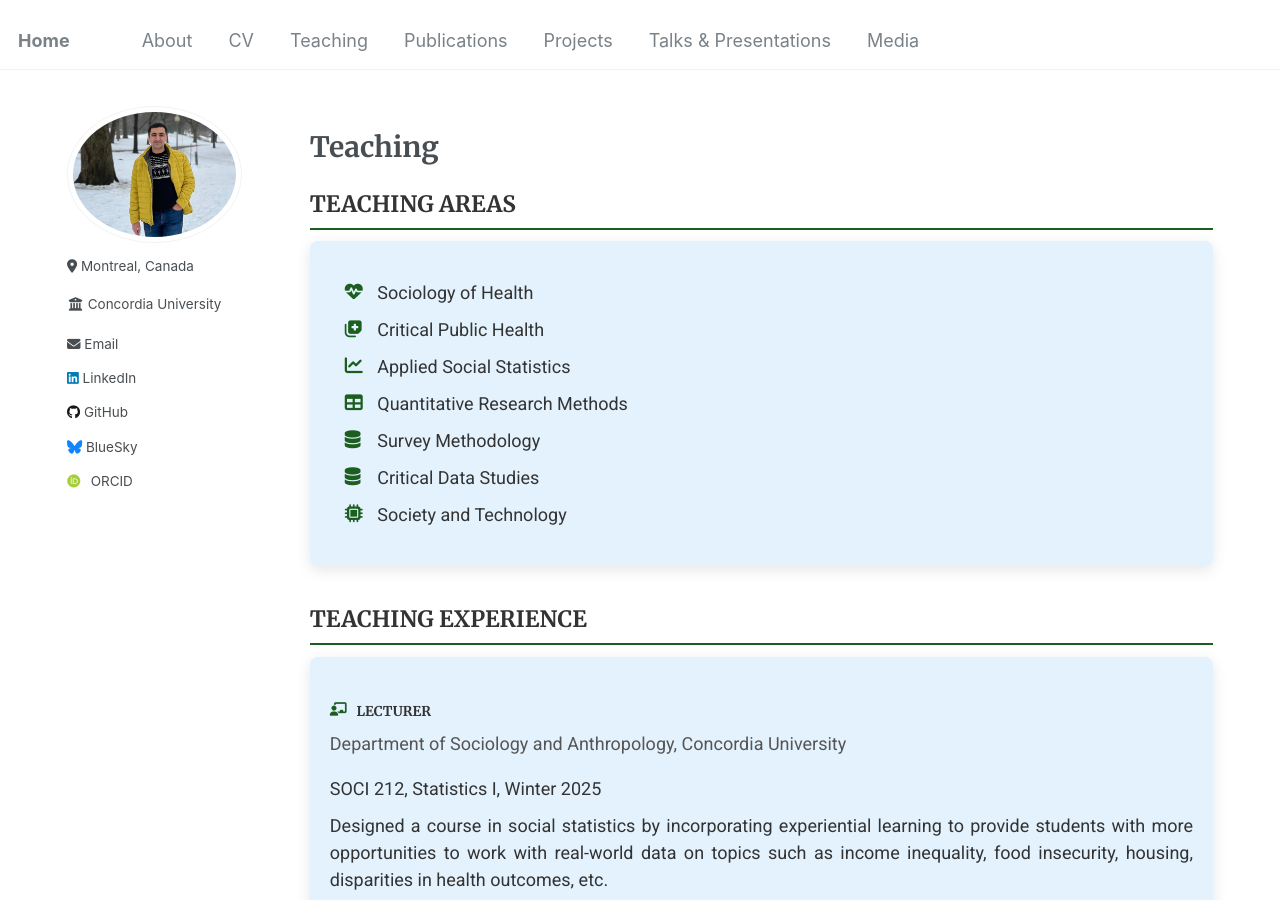
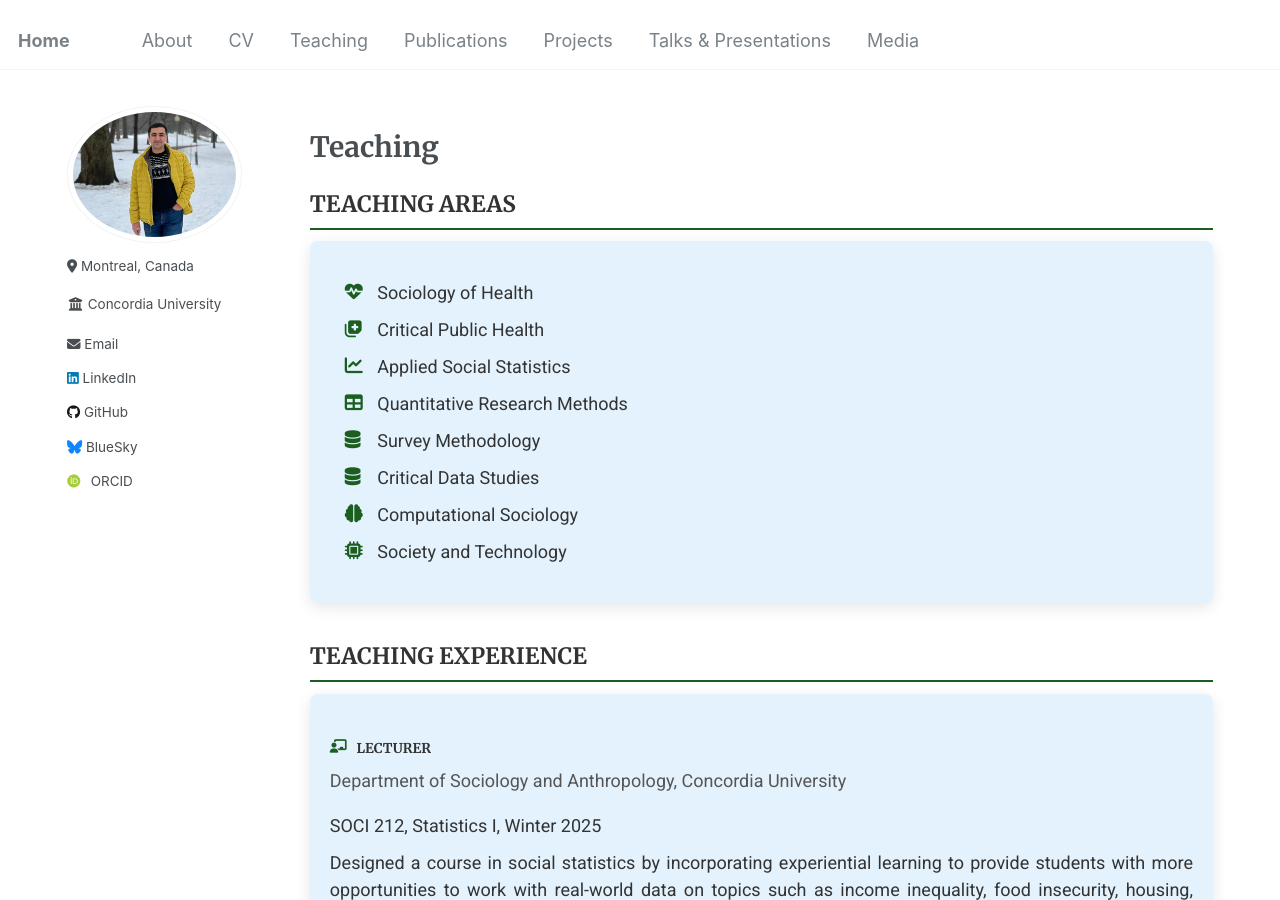
Before and after one commit to Mohsnmonji/mohsnmonji.github.io, a Jekyll site: the page built from _pages/teaching.md, in a window 1280 px wide and 900 px high. Built offline with Jekyll 4.4.1, drawn with Linux system fonts in a browser that asks for light colours; some web fonts are replaced.

Commit message:
Update teaching.md

```diff
--- a/_pages/teaching.md
+++ b/_pages/teaching.md
@@ -71,6 +71,7 @@ author_profile: true
     <li><i class="fas fa-table icon"></i> Quantitative Research Methods</li>
     <li><i class="fas fa-database icon"></i> Survey Methodology</li>
     <li><i class="fas fa-database icon"></i> Critical Data Studies</li>
+    <li><i class="fas fa-brain icon"></i> Computational Sociology</li>
     <li><i class="fas fa-microchip icon"></i> Society and Technology</li>
   </ul>
 </div>
```
